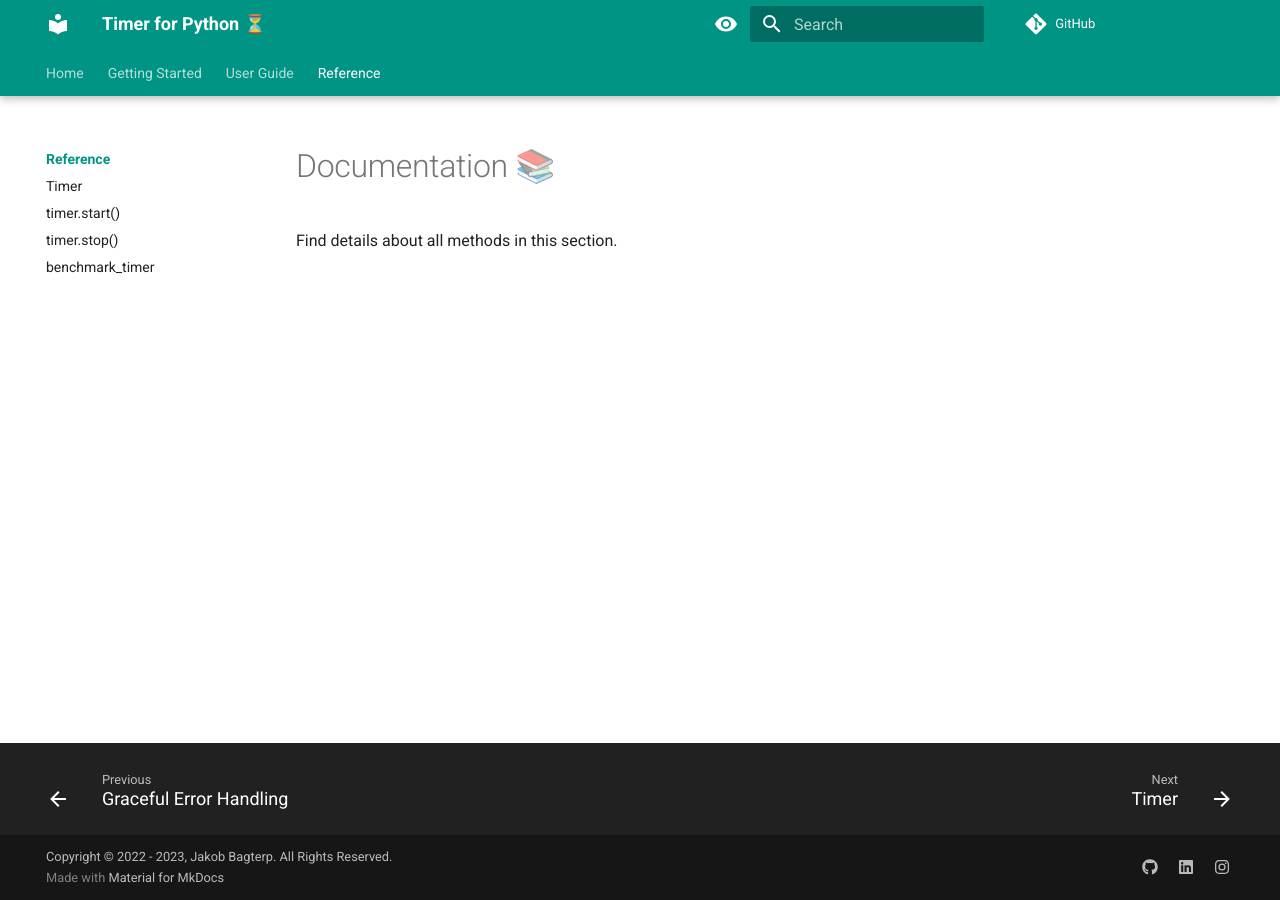
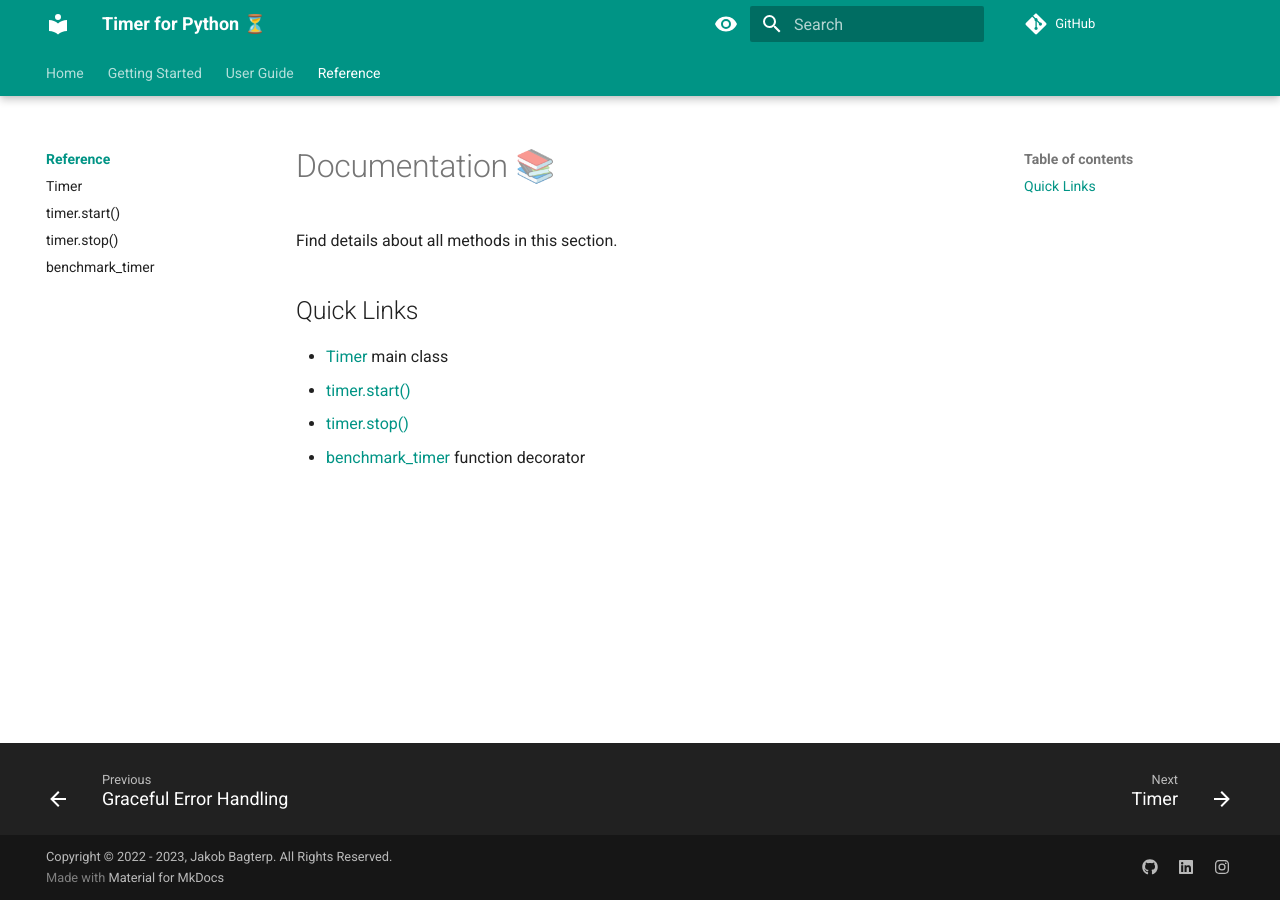
Before and after one commit to jakob-bagterp/timer-for-python, an MkDocs documentation site: the page built from docs/reference/index.md, in a window 1280 px wide. Built offline with MkDocs 1.6.1 and Material for MkDocs 9.7.7, drawn with Linux system fonts in a browser that asks for light colours; comment, search, counter and statistics services are not loaded; the version menu is left out.

Commit message:
Add quick links to reference landing page, especially useful for mobile where the navigation is hidden in the burger menu.

```diff
--- a/docs/reference/index.md
+++ b/docs/reference/index.md
@@ -1,2 +1,8 @@
 # Documentation 📚
 Find details about all methods in this section.
+
+## Quick Links
+* [Timer](./timer.md) main class
+* [timer.start()](./start.md)
+* [timer.stop()](./stop.md)
+* [benchmark_timer](./benchmark-timer.md) function decorator
```
